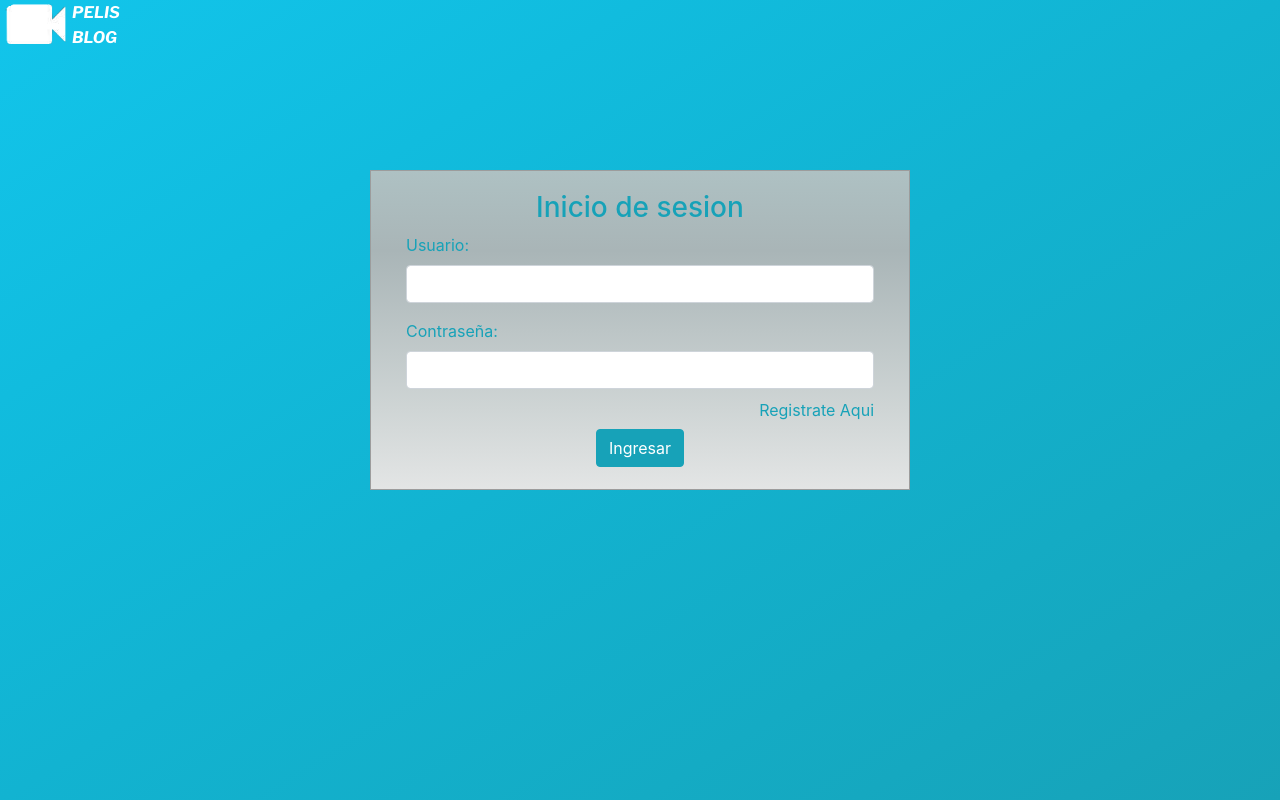
After one commit to crbarrera/proyecto-semestral, a Django app: template PelisBlog/templates/login.html in a window 1280 px wide. The commit adds this page. Run offline with Django 4.2, Linux system fonts and the light colour scheme; the template is opened without the code that fills it, so the values that code supplies are empty; some libraries are stand-ins or nearby versions.

Commit message:
quinto comit

```diff
--- a/PelisBlog/templates/base.html
+++ b/PelisBlog/templates/base.html
@@ -8,17 +8,26 @@
     {% block title %}<title>PelisBlog</title>{% endblock title %}
     <link rel="stylesheet" href="{% static 'css/style.css' %}">
     <link rel="preconnect" href="https://fonts.googleapis.com">
+
 <link rel="preconnect" href="https://fonts.gstatic.com" crossorigin>
 <link href="https://fonts.googleapis.com/css2?family=Libre+Franklin:ital,wght@1,700&display=swap" rel="stylesheet">
 <link rel="preconnect" href="https://fonts.googleapis.com">
 <!-- <link rel="preconnect" href="https://fonts.gstatic.com" crossorigin>
 <link href="https://fonts.googleapis.com/css2?family=Libre+Franklin:ital,wght@0,600;1,700&display=swap" rel="stylesheet"> -->
+<link href="//maxcdn.bootstrapcdn.com/bootstrap/4.1.1/css/bootstrap.min.css" rel="stylesheet" id="bootstrap-css">
+<script src="//maxcdn.bootstrapcdn.com/bootstrap/4.1.1/js/bootstrap.min.js"></script>
+<script src="//cdnjs.cloudflare.com/ajax/libs/jquery/3.2.1/jquery.min.js"></script>
 </head>
 <body>
     {% block nav %}
     <nav>
         <ul class="nav">
             <li><img class="logo" src="{% static 'img/camara2.png' %}" alt="Logo"></li>
+            {% if user.is_authenticated and user.is_staff %}
+            <li>
+                <a href="{% url 'logout' %}">Cerrar sesion</a>
+            </li>
+            {% endif %}
             <li><strong></strong><a href="#" class="texto-logo">PELIS <br> BLOG</a></strong></li>
         </ul>
     </nav>
--- /dev/null
+++ b/PelisBlog/templates/login.html
@@ -0,0 +1,61 @@
+
+{% extends 'base.html' %}
+{% load static %}
+{% block content %}
+
+<div id="login">
+    <div class="container">
+        <div id="login-row" class="row justify-content-center align-items-center">
+            <div id="login-column" class="col-md-6">
+                <div class="login-box col-md-12">
+                    <form id="login-form" class="form" action="" method="post">
+                        {% csrf_token %}
+                        <h3 class="text-center text-info">Inicio de sesion</h3>
+                        <div class="form-group">
+                            <label for="username" class="text-info">Usuario:</label><br>
+                            <input type="text" name="username" id="username" class="form-control">
+                        </div>
+                        <div class="form-group">
+                            <label for="password" class="text-info">Contraseña:</label><br>
+                            <input type="text" name="password" id="password" class="form-control">
+                        </div>
+                        <div class="form-group">
+                        <br>
+                            <center>
+                                <input type="submit" name="submit" class="btn btn-info btn-md" value="Ingresar">
+                            </center>
+                        </div>
+                        <div id="register-link" class="text-right">
+                            <a href="#" class="text-info">Registrate Aqui</a>
+                        </div>
+                        <br>
+                        {% if mesg %}
+                        <div id="form_message" class="alert alert-danger" role="alert" style="text-align: center;">{{ mesg }}</div>
+                        {% endif %}
+                    </form>
+                </div>
+            </div>
+        </div>
+    </div>
+</div>
+<style>
+    body {
+    background-image: linear-gradient(to left top, #17a2b8, #14abc4, #12b3d1, #11bcde, #12c5eb);
+    height: 100vh;
+    }
+    #login .container #login-row #login-column .login-box {
+    margin-top: 120px;
+    max-width: 600px;
+    height: 320px;
+    border: 1px solid #9C9C9C;
+    background-image: linear-gradient(to bottom, #aec1c3, #a9b5b7, #bcc5c6, #cfd5d5, #e3e5e5);
+    }
+    #login .container #login-row #login-column .login-box #login-form {
+    padding: 20px;
+    }
+    #login .container #login-row #login-column .login-box #login-form #register-link {
+    margin-top: -85px;
+    }
+</style>
+
+{% endblock content %}
```
